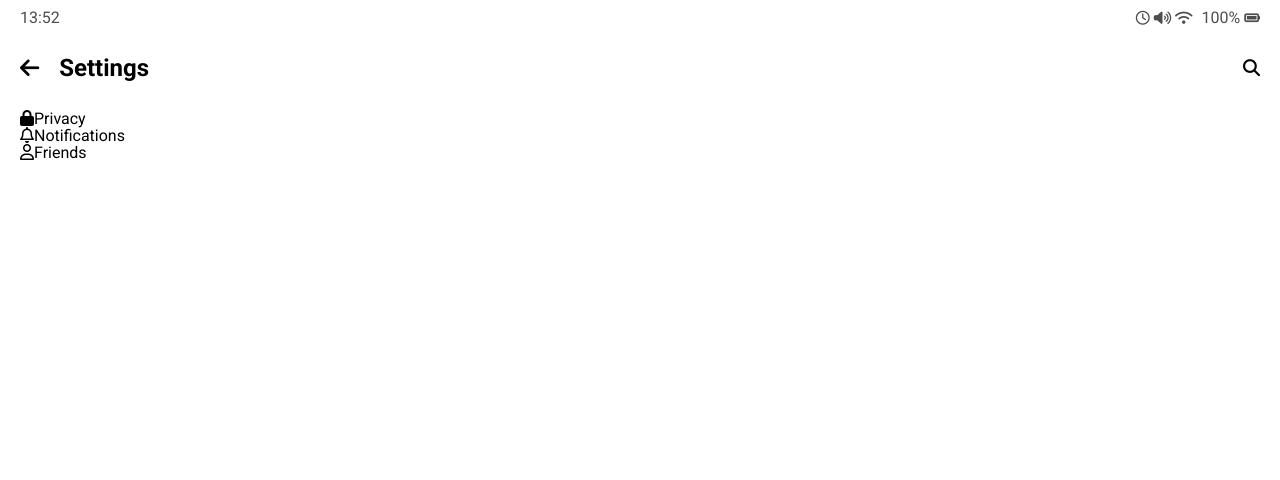
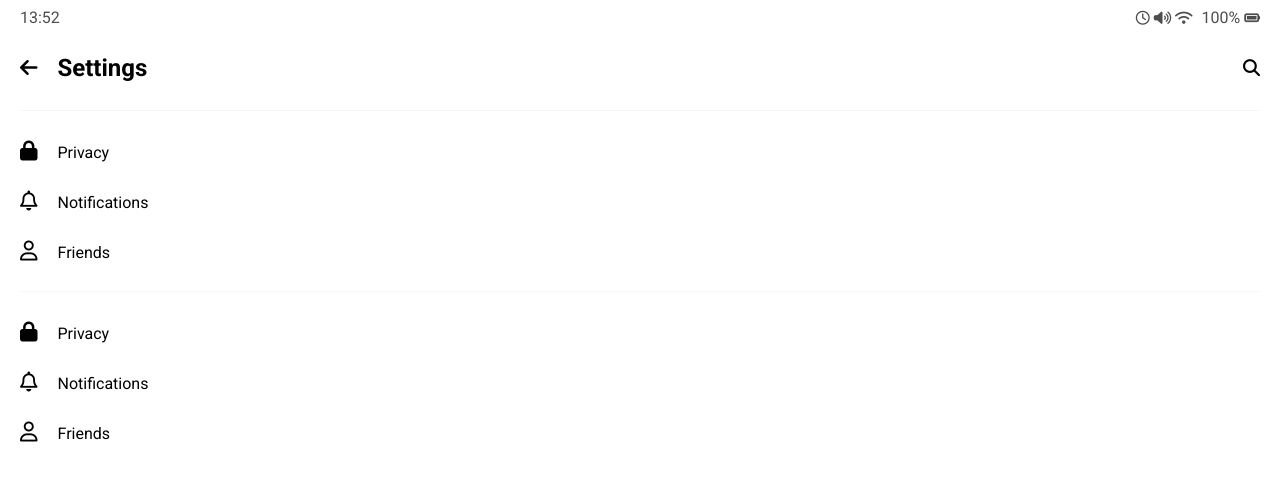
Before and after one commit to subminu/kakaoclone, a plain HTML site: page settings.html in a window 1280 px wide. Drawn offline with Linux system fonts and the light colour scheme.

Commit message:
Add setting.css
In header, the back-btn which is on top-left of font-size was changed(22px->20px) for shaping same size of icon with setting-list's icons.

```diff
--- a/css/header.css
+++ b/css/header.css
@@ -22,6 +22,6 @@
 }
 
 .header .header__back-btn {
-  font-size: 22px;
+  font-size: 20px;
   margin-right: 20px;
 }
--- /dev/null
+++ b/css/settings.css
@@ -0,0 +1,19 @@
+.settings .settings__section {
+  border-top: 1px solid #f7f7f7;
+  padding-top: 30px;
+}
+
+.settings__setting .settings__icon {
+  font-size: 20px;
+  margin-right: 20px;
+  cursor: pointer;
+}
+
+.settings__setting .setting__title {
+  font-size: 16px;
+  font-weight: 400;
+}
+
+.settings__list .settings__setting {
+  margin-bottom: 30px;
+}
--- a/css/styles.css
+++ b/css/styles.css
@@ -7,6 +7,7 @@
 @import "friends.css";
 @import "find.css";
 @import "more.css";
+@import "settings.css";
 
 * {
   box-sizing: border-box;
--- a/settings.html
+++ b/settings.html
@@ -52,6 +52,22 @@
           </li>
         </ul>
       </section>
+      <section class="settings__section">
+        <ul class="settings__list">
+          <li class="settings__setting setting">
+            <span class="settings__icon"><i class="fas fa-lock"></i></span
+            ><span class="setting__title">Privacy</span>
+          </li>
+          <li class="settings__setting setting">
+            <span class="settings__icon"><i class="far fa-bell"></i></span
+            ><span class="setting__title">Notifications</span>
+          </li>
+          <li class="settings__setting setting">
+            <span class="settings__icon"><i class="far fa-user"></i></span
+            ><span class="setting__title">Friends</span>
+          </li>
+        </ul>
+      </section>
     </main>
   </body>
 </html>
```
